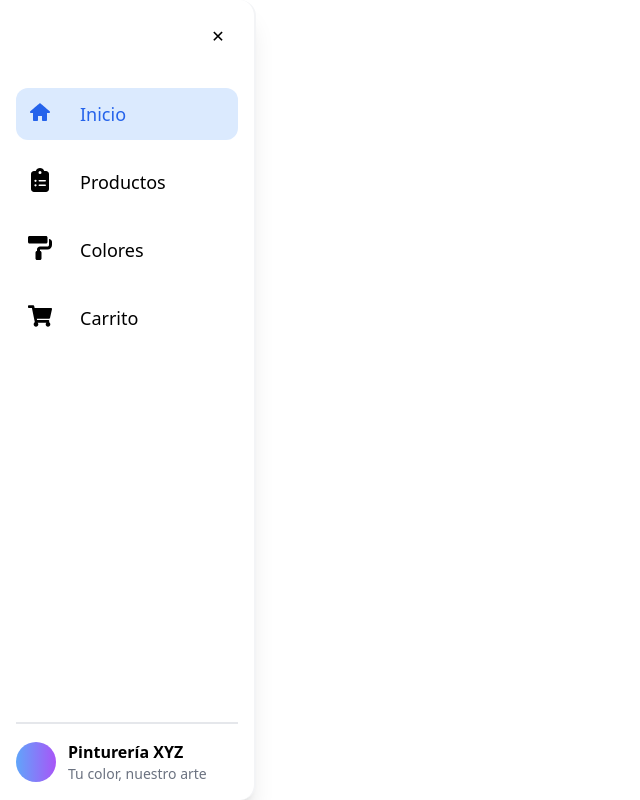
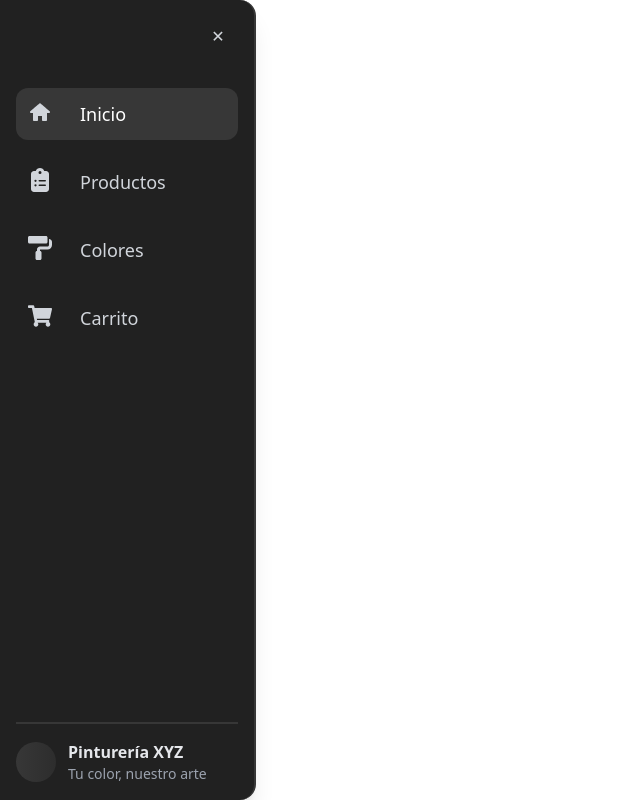
Before and after one commit to ineedoritos/pintureria-frontend, a React (Vite) app: page /test in a window 1280 px wide. Shown: the whole page, without its empty margins (0-640 px from the left). Built offline with nearby package versions, Linux system fonts and the light colour scheme.

Commit message:
Sidebar v2

```diff
--- a/src/components/Sidebar.jsx
+++ b/src/components/Sidebar.jsx
@@ -61,12 +61,11 @@ const Sidebar = () => {
   const [isMobile, setIsMobile] = useState(false);
 
   const menuItems = [
-    { name: 'Inicio', icon: <Casita/>, link: '#' },
-    { name: 'Productos', icon:<Productitos/>, link: '#' },
-    { name: 'Colores', icon: <Pinturita/>, link: '#' },
-    { name: 'Carrito', icon: <Carrito/>, link: '#' },
+    { name: 'Inicio', icon: <Casita className="text-gray-300" />, link: '#' },
+    { name: 'Productos', icon: <Productitos className="text-gray-300" />, link: '#' },
+    { name: 'Colores', icon: <Pinturita className="text-gray-300" />, link: '#' },
+    { name: 'Carrito', icon: <Carrito className="text-gray-300" />, link: '#' },
   ];
-
   useEffect(() => {
     const handleResize = () => {
       setIsMobile(window.innerWidth < 768);
@@ -82,34 +81,36 @@ const Sidebar = () => {
     <>
       <style>{styles}</style>
 
-      {/* Botón móvil */}
+      {/* Botón móvil con nuevos colores */}
       <button
         onClick={() => setIsOpen(!isOpen)}
-        className={`md:hidden fixed top-4 left-4 z-50 p-2 rounded-lg bg-white shadow-lg ${
+        className={`md:hidden fixed top-4 left-4 z-50 p-2 rounded-lg bg-[#373737] shadow-lg ${
           isOpen ? 'sidebar-open' : ''
         }`}
       >
         <div className="w-6 space-y-1 h-6">
-
-        {isMobile && (isOpen ? '✕' : '→')}
+          {isMobile && (
+            <span className="text-gray-300">
+              {isOpen ? '✕' : '→'}
+            </span>
+          )}
         </div>
       </button>
 
       <div className={`h-screen flex fixed z-40 ${isMobile ? 'left-0' : ''}`}>
         <div
-          className={`sidebar-transition h-full bg-white shadow-xl rounded-r-2xl p-4 flex flex-col border-r-2 border-gray-100 ${
+          className={`sidebar-transition h-full bg-[#212121] shadow-xl rounded-r-2xl p-4 flex flex-col border-r-2 border-[#373737] ${
             isOpen ? 'w-64' : 'w-20'
           } ${isMobile && !isOpen ? '-translate-x-full' : ''}`}
         >
           <button
             onClick={() => setIsOpen(!isOpen)}
-            className="self-end p-2 rounded-full hover:bg-gray-100 transition-colors aspect-square w-10 h-10"
+            className="self-end p-2 rounded-full hover:bg-[#373737] transition-colors aspect-square w-10 h-10"
           >
-            <div className="transform transition-transform duration-300 ">
-            {!isMobile && (isOpen ? '✕' : '→')}
+            <div className="transform transition-transform duration-300 text-gray-300">
+              {!isMobile && (isOpen ? '✕' : '→')}
             </div>
           </button>
-
 
           <nav className="mt-8 flex-1">
             <ul className="space-y-4">
@@ -124,11 +125,13 @@ const Sidebar = () => {
                     onClick={() => setActiveItem(item.name)}
                     className={`flex ${isOpen ? 'justify-start' : 'justify-center'} p-3 rounded-xl transition-all duration-200 ${
                       activeItem === item.name
-                        ? 'bg-blue-100 text-blue-600'
-                        : 'hover:bg-gray-100'
+                        ? 'bg-[#373737] text-white'
+                        : 'hover:bg-[#373737] text-gray-300'
                     }`}
                   >
-                    <span className={`text-2xl min-w-[40px] ${!isOpen ? 'ml-7' : 'ml-0'}`}>{item.icon}</span>
+                    <span className={`text-2xl min-w-[40px] ${!isOpen ? 'ml-7' : 'ml-0'}`}>
+                      {item.icon}
+                    </span>
                     <span
                       className={`ml-3 text-lg font-medium overflow-hidden ${
                         isOpen
@@ -144,9 +147,9 @@ const Sidebar = () => {
             </ul>
           </nav>
 
-          <div className="mt-auto border-t-2 pt-4">
+          <div className="mt-auto border-t-2 border-[#373737] pt-4">
             <div className="flex items-center">
-              <div className="h-10 w-10 bg-gradient-to-r from-blue-400 to-purple-500 rounded-full aspect-square" />
+              <div className="h-10 w-10 bg-gradient-to-r from-[#373737] to-[#2d2d2d] rounded-full aspect-square" />
               <div
                 className={`ml-3 ${
                   isOpen
@@ -154,8 +157,8 @@ const Sidebar = () => {
                     : 'opacity-0 max-w-0'
                 } transition-all duration-300 delay-150 overflow-hidden`}
               >
-                <p className="font-semibold whitespace-nowrap">Pinturería XYZ</p>
-                <p className="text-sm text-gray-500">Tu color, nuestro arte</p>
+                <p className="font-semibold whitespace-nowrap text-gray-200">Pinturería XYZ</p>
+                <p className="text-sm text-gray-400">Tu color, nuestro arte</p>
               </div>
             </div>
           </div>
```
